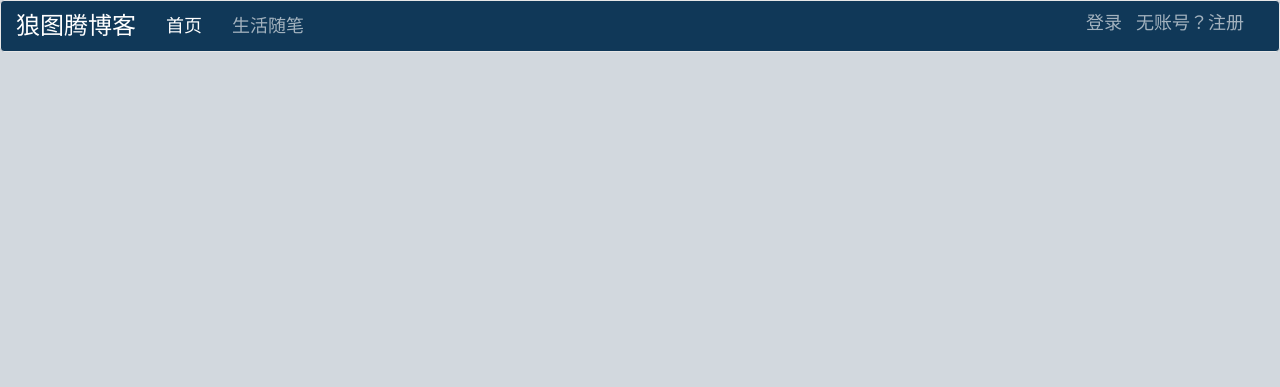
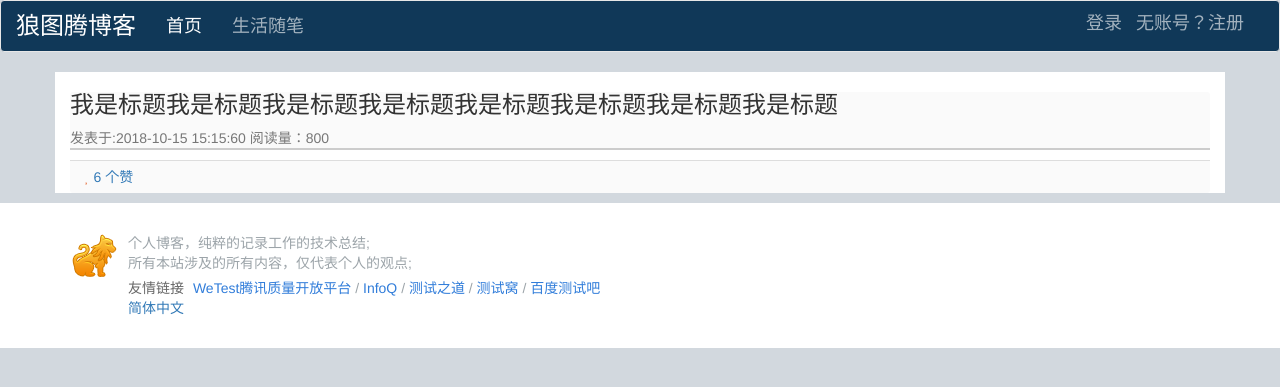
Before and after one commit to gaomengsuijia/langtuteng, a Django app: template templates/blog/article_detail.html in a window 1280 px wide. Shown: the top 387 px of the page. Run offline with Django 3.2, Linux system fonts and the light colour scheme; the template is opened without the code that fills it, so the values that code supplies are empty; some libraries are stand-ins or nearby versions.

Commit message:
添加点赞，浏览量

```diff
--- a/langtuteng/settings.py
+++ b/langtuteng/settings.py
@@ -148,3 +148,8 @@ MEDIA_ROOT = os.path.join(BASE_DIR,'uploads')
 STATICFILES_DIRS = [
     os.path.join(BASE_DIR, 'static'),
 ]
+
+#redis配置
+REDIS_HOST = '172.20.2.70'
+REDIS_PORT = 6379
+REDIS_DB = 2
--- /dev/null
+++ b/static/blog/css/article_detail.css
@@ -0,0 +1,38 @@
+.article_container{
+    background-color: white;
+}
+.article_header{
+        background: #fafafa;
+    color: #777;
+        border-bottom: 2px solid #ccc;
+    border-top-left-radius: 3px;
+    border-top-right-radius: 3px;
+    margin-bottom: 10px;
+}
+.article_header .a_title{
+    color: #333;
+    overflow: hidden;
+}
+
+.article_footer{
+        padding: 6px 15px;
+    border-top-color: #eee;
+    background: #fafafa;
+        border-top: 1px solid #ddd;
+    border-bottom-right-radius: 3px;
+    border-bottom-left-radius: 3px;
+}
+.article_footer .fa{
+        color: #e76f3c;
+    display: inline-block;
+    font: normal normal normal 14px/1 FontAwesome;
+    font-size: inherit;
+    text-rendering: auto;
+    -webkit-font-smoothing: antialiased;
+    animation-fill-mode: both;
+    animation-duration: 0.5s;
+    animation-name: bounceIn;
+}
+.fa-heart:before {
+    content: "\f004";
+}
--- a/static/blog/css/index.css
+++ b/static/blog/css/index.css
@@ -78,3 +78,9 @@ body{
 .pagination a{
     color: #666;
 }
+.footer{
+        margin-top: 10px;
+    padding: 30px;
+    background-color: white;
+    color: #9CA4A9;
+}
--- a/templates/blog/article_detail.html
+++ b/templates/blog/article_detail.html
@@ -1,12 +1,33 @@
 {% extends 'blog/base.html' %}
+{% load static %}
 {% block title %}文章详情{% endblock %}
+{% block link %}
+    <link rel="stylesheet" href="{% static 'blog/css/article_detail.css' %}">
+{% endblock %}
 {% block body %}
-<div class="container">
+<div class="container article_container">
     <div class="row" >
         <div class="col-xs-6 col-sm-3 col-md-12">
+        <div class="article_header">
+            <h3 class="a_title">我是标题我是标题我是标题我是标题我是标题我是标题我是标题我是标题</h3>
+            <div class="info">
+                <span>发表于:2018-10-15 15:15:60</span>
+                <span>阅读量：800</span>
+            </div>
+        </div>
+        <div>
             {% autoescape off %}
                 {{ article.body }}
             {% endautoescape %}
+        </div>
+        <div class="article_footer">
+            <div class="opts">
+                <a data-count="6" data-state="active" data-type="Topic" data-id="15323" class="likeable active tooltipstered" href="#">
+                    <i class="fa fa-heart"></i> <span>6 个赞</span>
+                </a>
+            </div>
+        </div>
+
         </div>
 
     </div>
--- a/templates/blog/footer.html
+++ b/templates/blog/footer.html
@@ -0,0 +1,39 @@
+{% load static %}
+<footer class="footer" id="footer" data-turbolinks-permanent="">
+    <div class="container">
+      <div class="row">
+  <div class="col-sm-9">
+    <div class="media">
+      <div class="media-left">
+        <img src="{% static 'blog/images/footer_logo.png' %}" style="width:48px;">
+      </div>
+      <div class="media-body">
+
+        <div class="links">
+          个人博客，纯粹的记录工作的技术总结;
+
+        </div>
+        <div class="copyright" style="font-size:14px; color:#9CA4A9;margin-top:0px;margin-bottom:5px">
+          所有本站涉及的所有内容，仅代表个人的观点;
+                </div>
+        <div class="links" data-no-turbolink="">
+        <span style="font-size:14px; color:#666;">友情链接</span><span style="margin-left:5px">
+                  <a style="color:#317DDA;" href="http://wetest.qq.com/?from=links_testerhome" target="_blank">WeTest腾讯质量开放平台</a> /
+                  <a style="color:#317DDA;" href="http://www.infoq.com/cn" target="_blank">InfoQ</a> /
+                  <a style="color:#317DDA;" href="http://www.testtao.com/portal.php" target="_blank">测试之道</a> /
+                  <a style="color:#317DDA;" href="https://www.testwo.com/" target="_blank">测试窝</a> /
+                  <a style="color:#317DDA;" href="http://tieba.baidu.com/f?ie=utf-8&amp;kw=%E8%BD%AF%E4%BB%B6%E6%B5%8B%E8%AF%95&amp;fr=search" target="_blank">百度测试吧</a>
+        </span>
+            </div>
+        <div class="links" style="margin-top:0px" data-no-turbolink="">
+          <a href="?locale=zh-CN" rel="nofollow">简体中文</a>
+        </div>
+      </div>
+    </div>
+  </div>
+</div>
+
+
+
+    </div>
+  </footer>
```
Also changed, not shown: blog/models.py (+18 -0 lines), blog/views.py (+20 -2 lines), account/tests.py (line endings or trailing spaces), blog/migrations/0002_thumb.py (added), static/blog/images/footer_logo.png (added).
